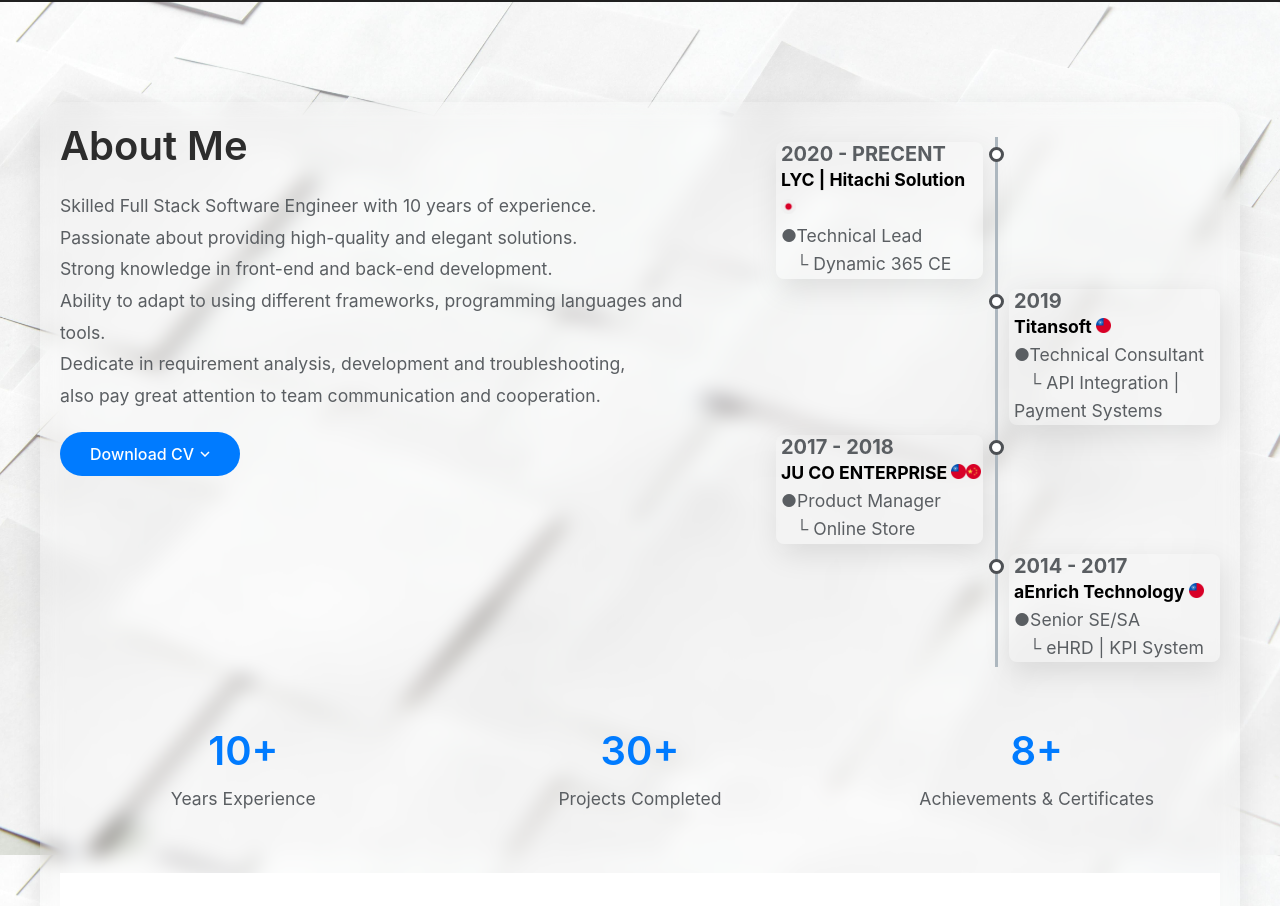
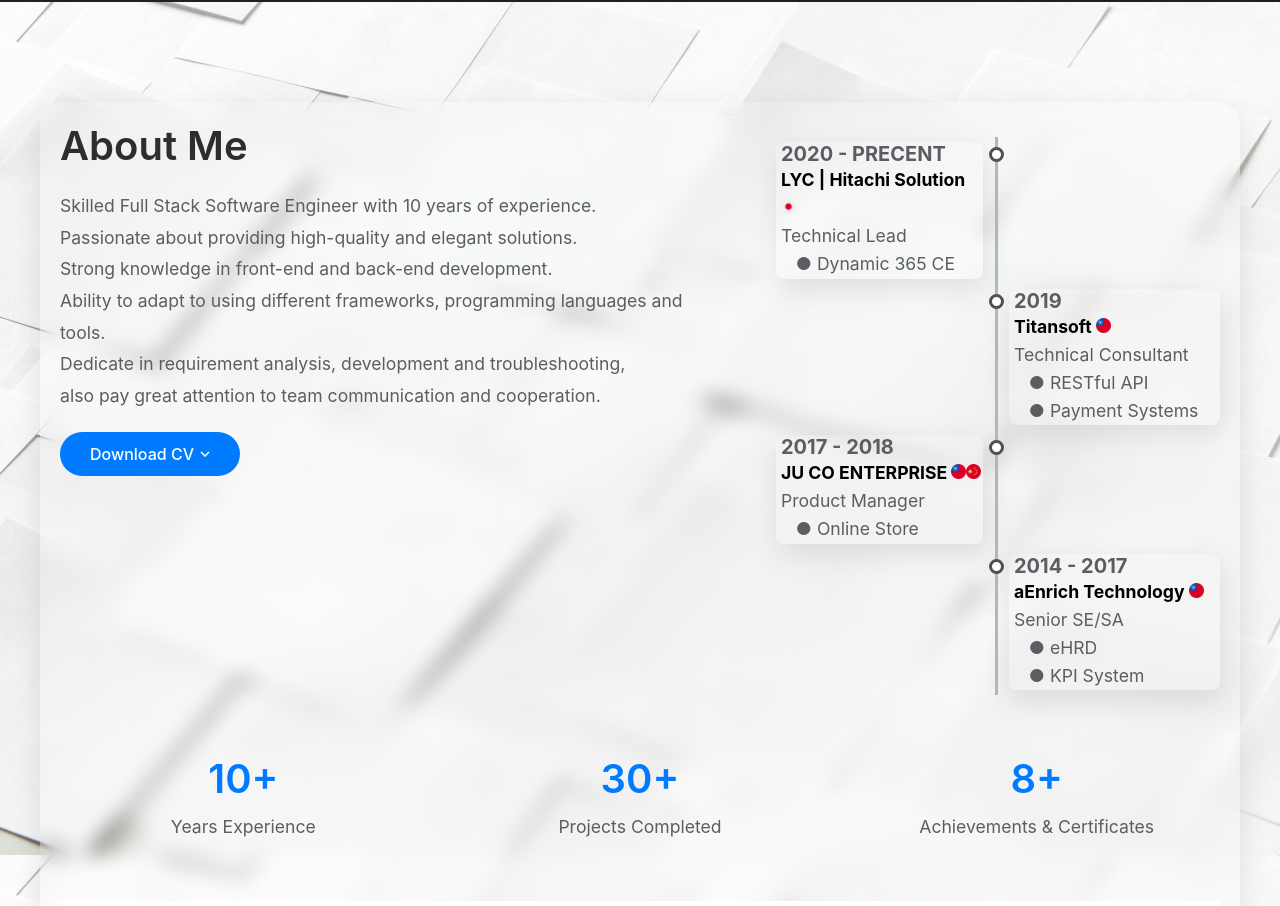
Before and after one commit to jason6604/My-Portfolio, a React (Create React App) app: page / in a window 1280 px wide. Shown: the part 798-1704 px from the top of the page. Built offline with nearby package versions, Linux system fonts and the light colour scheme.

Commit message:
Update job summary area
Update job summary area

```diff
--- a/src/components/About.js
+++ b/src/components/About.js
@@ -98,8 +98,10 @@ const About = () => {
                     {job.company} {job.location.map((e) => (
                       <img src={e==='Japan' ? jpicon : (e==='Taiwan' ? twicon : cnicon)} alt={e} title={e}/>
                     ))}<br/>
-                    <span>●{job.jobtitle}</span><br/>
-                    <span>&nbsp;&nbsp;&nbsp;└ {job.jobsummary}</span>
+                    <span>{job.jobtitle}</span><br/>
+                    {String(job.jobsummary).split(",").map((e) => (
+                      <div><span>&nbsp;&nbsp;&nbsp;● {e}</span></div>
+                    ))}
                   </p>
                 </div>
               </div>
--- a/src/resource/translations.js
+++ b/src/resource/translations.js
@@ -40,9 +40,9 @@ export const translations = {
         ],
         workExperience: [
           {years: '2020 - PRECENT', company:'LYC | Hitachi Solution', jobtitle: 'Technical Lead', jobsummary:'Dynamic 365 CE', location:['Japan']},
-          {years: '2019', company:'Titansoft', jobtitle: 'Technical Consultant', jobsummary:'API Integration | Payment Systems', location:['Taiwan']},
+          {years: '2019', company:'Titansoft', jobtitle: 'Technical Consultant', jobsummary:'RESTful API,Payment Systems', location:['Taiwan']},
           {years: '2017 - 2018', company:'JU CO ENTERPRISE', jobtitle: 'Product Manager', jobsummary:'Online Store', location:['Taiwan','China']},
-          {years: '2014 - 2017', company:'aEnrich Technology', jobtitle: 'Senior SE/SA', jobsummary:'eHRD | KPI System', location:['Taiwan']},
+          {years: '2014 - 2017', company:'aEnrich Technology', jobtitle: 'Senior SE/SA', jobsummary:'eHRD,KPI System', location:['Taiwan']},
         ],
         expertises: {
           title: "Expertises",
@@ -233,9 +233,9 @@ export const translations = {
         ],
         workExperience: [
           {years: '2020 - 現在', company:'LYC | 日立ソリューションズ', jobtitle: '技術リーダー', jobsummary:'Dynamic 365 CE', location:['Japan']},
-          {years: '2019', company:'Titansoft', jobtitle: '技術コンサルタント', jobsummary:'API Integration', location:['Taiwan']},
+          {years: '2019', company:'Titansoft', jobtitle: '技術コンサルタント', jobsummary:'RESTful API,Payment Systems', location:['Taiwan']},
           {years: '2017 - 2018', company:'JU CO ENTERPRISE', jobtitle: 'プロダクトマネージャー', jobsummary:'Online Store', location:['Taiwan','China']},
-          {years: '2014 - 2017', company:'aEnrich Technology', jobtitle: 'Senior SE/SA', jobsummary:'eHRD | KPI System', location:['Taiwan']},
+          {years: '2014 - 2017', company:'aEnrich Technology', jobtitle: 'Senior SE/SA', jobsummary:'eHRD,KPI System', location:['Taiwan']},
         ],
         expertises: {
           title: "専門スキル",
@@ -427,9 +427,9 @@ export const translations = {
         ],
         workExperience: [
           {years: '2020 - 在職中', company:'LYC | Hitachi Solution', jobtitle: 'Technical Lead', jobsummary:'Dynamic 365 CE', location:['Japan']},
-          {years: '2019', company:'Titansoft', jobtitle: 'Technical Consultant', jobsummary:'API Integration', location:['Taiwan']},
+          {years: '2019', company:'Titansoft', jobtitle: 'Technical Consultant', jobsummary:'RESTful API,Payment Systems', location:['Taiwan']},
           {years: '2017 - 2018', company:'鉅絖企業', jobtitle: 'Product Manager', jobsummary:'Online Store', location:['Taiwan','China']},
-          {years: '2014 - 2017', company:'aEnrich Technology', jobtitle: 'Senior SE/SA', jobsummary:'eHRD | KPI System', location:['Taiwan']},
+          {years: '2014 - 2017', company:'aEnrich Technology', jobtitle: 'Senior SE/SA', jobsummary:'eHRD,KPI System', location:['Taiwan']},
         ],
         expertises: {
           title: "專業技能",
```
